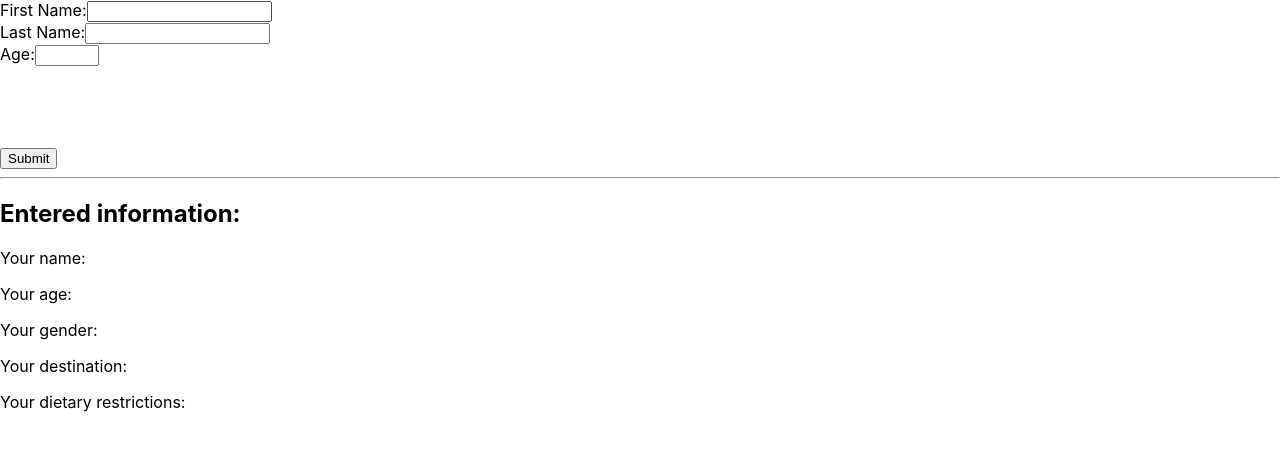
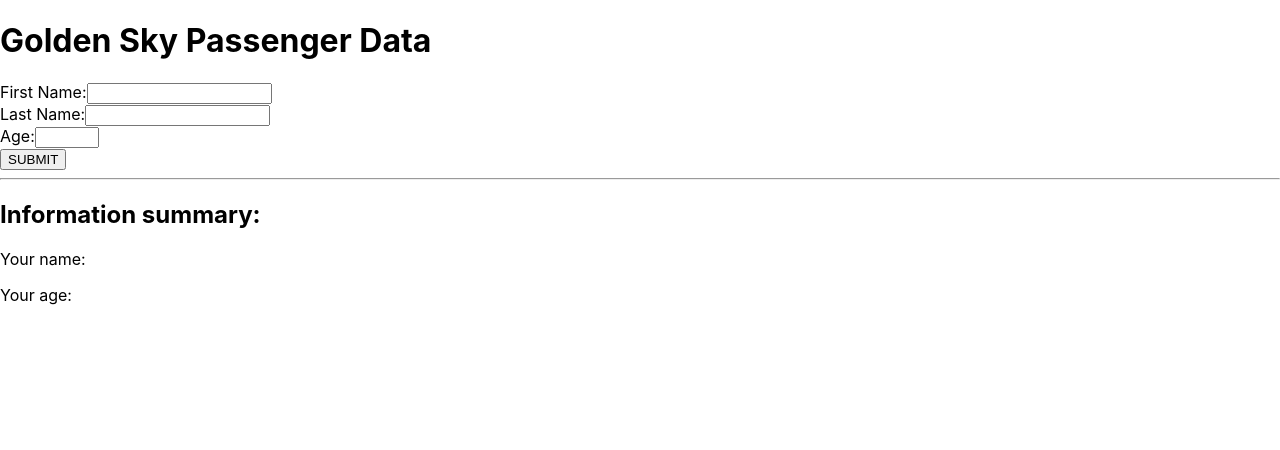
Before and after one commit to ConnectExtend/airline-passenger-data, a React (Create React App) app: page / in a window 1280 px wide. Shown: the top 450 px of the page. Built offline with nearby package versions, Linux system fonts and the light colour scheme.

Commit message:
Create name and age inputs

```diff
--- a/src/App.js
+++ b/src/App.js
@@ -23,35 +23,39 @@ class App extends Component {
   render() {
     return (
       <main>
+        <h1>Golden Sky Passenger Data</h1>
         <form>
-          <label>
+          <label htmlFor="firstName">
             First Name:
             <input
               required
               type="text"
               name="firstName"
+              id="firstName"
               value={this.state.firstName}
               onChange={this.handleChange}
             />
           </label>
           <br />
-          <label>
+          <label htmlFor="lastName">
             Last Name:
             <input
               required
               type="text"
               name="lastName"
+              id="lastName"
               value={this.state.lastName}
               onChange={this.handleChange}
             />
           </label>
           <br />
-          <label>
+          <label htmlFor="age">
             Age:
             <input
               required
               type="number"
               name="age"
+              id="age"
               value={this.state.age}
               min="1"
               max="199"
@@ -60,32 +64,14 @@ class App extends Component {
           </label>
           <br />
 
-          <h1>
-            {this.state.firstName} {this.state.lastName}{' '}
-            {this.state.age}
-          </h1>
-
-          {/* Create radio buttons for gender here */}
-          <br />
-
-          {/* Create select box for location here */}
-          <br />
-
-          {/* Create check boxes for dietary restrictions here */}
-          <br />
-
-          <button>Submit</button>
+          <button>SUBMIT</button>
         </form>
         <hr />
-        <h2>Entered information:</h2>
-        <p>Your name: {/* First and last name here */}</p>
-        <p>Your age: {/* Age here */}</p>
-        <p>Your gender: {/* Gender here */}</p>
-        <p>Your destination: {/* Destination here */}</p>
+        <h2>Information summary:</h2>
         <p>
-          Your dietary restrictions:
-          {/* Dietary restrictions here, comma separated */}
+          Your name: {this.state.firstName} {this.state.lastName}
         </p>
+        <p>Your age: {this.state.age}</p>
       </main>
     );
   }
```
